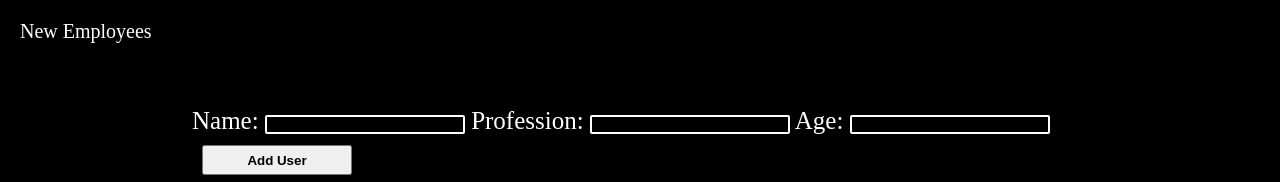
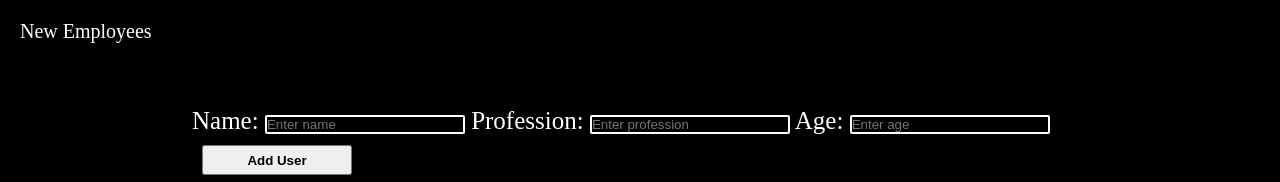
Before and after one commit to rohu0510/F2-Contest-2-Jan-14-rohu, a plain HTML site: page index.html in a window 1280 px wide. Shown: the top 182 px of the page. Drawn offline with Linux system fonts and the light colour scheme.

Commit message:
Update index.html

```diff
--- a/index.html
+++ b/index.html
@@ -15,11 +15,11 @@
     <form id="userForm">
         <div class="form-details">
             <label for="name">Name:</label>
-            <input type="text" id="name" required>
+            <input type="text" id="name" placeholder="Enter name" required>
             <label for="profession">Profession:</label>
-            <input type="text" id="profession" required>
+            <input type="text" id="profession" placeholder="Enter profession" required>
             <label for="age">Age:</label>
-            <input type="number" id="age" required>
+            <input type="number" id="age" placeholder="Enter age" required>
             <div id="error" class="error"></div>
             <div id="success" class="success"></div>
             <button id="submit-btn" type="button" onclick="addUser()">Add User</button>
```
